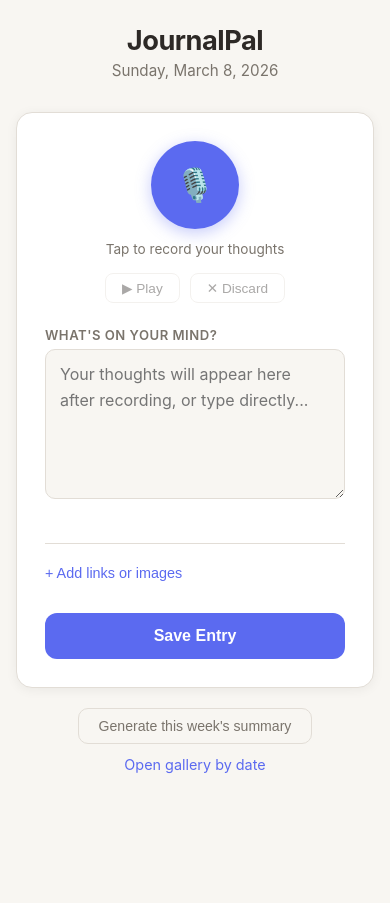
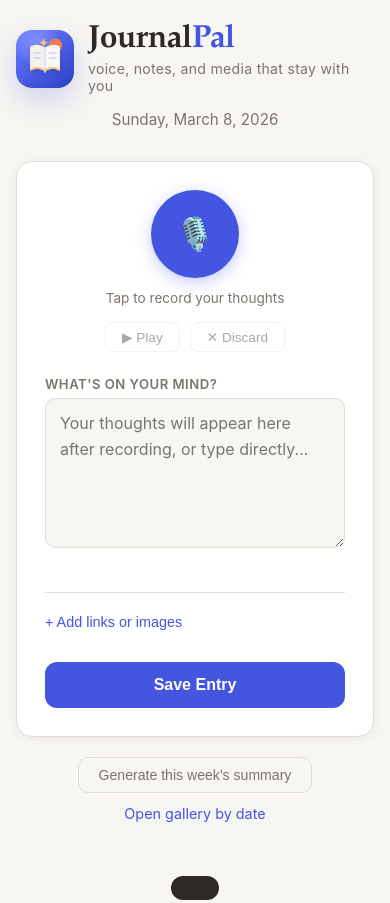
Before and after one commit to zczhuang/pdf_test, a Flask app: page / in a window 390 px wide. Before the commit the page ends 773 px from the top, so only its background shows below. Run offline with Flask 3, Linux system fonts and the light colour scheme; some libraries are stand-ins or nearby versions.

Commit message:
Add JournalPal brand logo and mobile icons

```diff
--- a/templates/index.html
+++ b/templates/index.html
@@ -4,9 +4,14 @@
   <meta charset="UTF-8" />
   <meta name="viewport" content="width=device-width, initial-scale=1.0, viewport-fit=cover" />
   <meta name="mobile-web-app-capable" content="yes" />
-  <meta name="theme-color" content="#5b6af0" />
+  <meta name="apple-mobile-web-app-capable" content="yes" />
+  <meta name="apple-mobile-web-app-title" content="JournalPal" />
+  <meta name="theme-color" content="#4455e0" />
   <link rel="manifest" href="/static/manifest.json" />
-  <title>Journal</title>
+  <link rel="icon" href="/static/logo-mark.svg" type="image/svg+xml" />
+  <link rel="icon" href="/static/favicon-32.png" sizes="32x32" type="image/png" />
+  <link rel="apple-touch-icon" href="/static/apple-touch-icon.png" />
+  <title>JournalPal</title>
   <style>
     *, *::before, *::after { box-sizing: border-box; margin: 0; padding: 0; }
 
@@ -16,12 +21,14 @@
       --border:   #e2ddd6;
       --text:     #2d2926;
       --muted:    #7a746c;
-      --accent:   #5b6af0;
-      --accent-h: #4455e0;
+      --accent:   #4455e0;
+      --accent-h: #3146c9;
       --danger:   #d93025;
       --rec:      #ea4335;
       --tag-bg:   #eef0fb;
       --tag-text: #4455e0;
+      --warm:     #e97c5a;
+      --gold:     #f4c56c;
     }
 
     body {
@@ -41,8 +48,40 @@
       text-align: center;
       margin-bottom: 32px;
     }
-    header h1 { font-size: 1.7rem; font-weight: 700; letter-spacing: -0.5px; }
-    header p  { color: var(--muted); margin-top: 4px; font-size: 0.95rem; }
+    .brand {
+      display: inline-flex;
+      align-items: center;
+      justify-content: center;
+      gap: 14px;
+      margin-bottom: 10px;
+    }
+    .brand-mark {
+      width: 58px;
+      height: 58px;
+      border-radius: 16px;
+      box-shadow: 0 12px 28px rgba(68,85,224,.22);
+      flex: 0 0 auto;
+    }
+    .brand-copy {
+      text-align: left;
+    }
+    .brand-copy h1 {
+      font-family: "Iowan Old Style", "Palatino Linotype", "Book Antiqua", Georgia, serif;
+      font-size: 2rem;
+      font-weight: 700;
+      letter-spacing: -0.8px;
+      line-height: 1;
+      margin-bottom: 4px;
+    }
+    .brand-copy h1 span {
+      color: var(--accent);
+    }
+    .brand-copy div {
+      color: var(--muted);
+      font-size: 0.88rem;
+      letter-spacing: .02em;
+    }
+    header p  { color: var(--muted); margin-top: 6px; font-size: 0.95rem; }
 
     .card {
       background: var(--surface);
@@ -334,7 +373,13 @@
 <body>
 
 <header>
-  <h1>JournalPal</h1>
+  <div class="brand">
+    <img class="brand-mark" src="/static/logo-mark.svg" alt="" />
+    <div class="brand-copy">
+      <h1>Journal<span>Pal</span></h1>
+      <div>voice, notes, and media that stay with you</div>
+    </div>
+  </div>
   <p id="dateDisplay"></p>
 </header>
 
```
Also changed, not shown: scripts/generate_brand_assets.py (added, +137 -0 lines), templates/gallery.html (+54 -5 lines), static/apple-touch-icon.png (added), static/favicon-32.png (added), static/icon-192.png, static/icon-512.png, static/logo-mark.svg (added), static/manifest.json.
